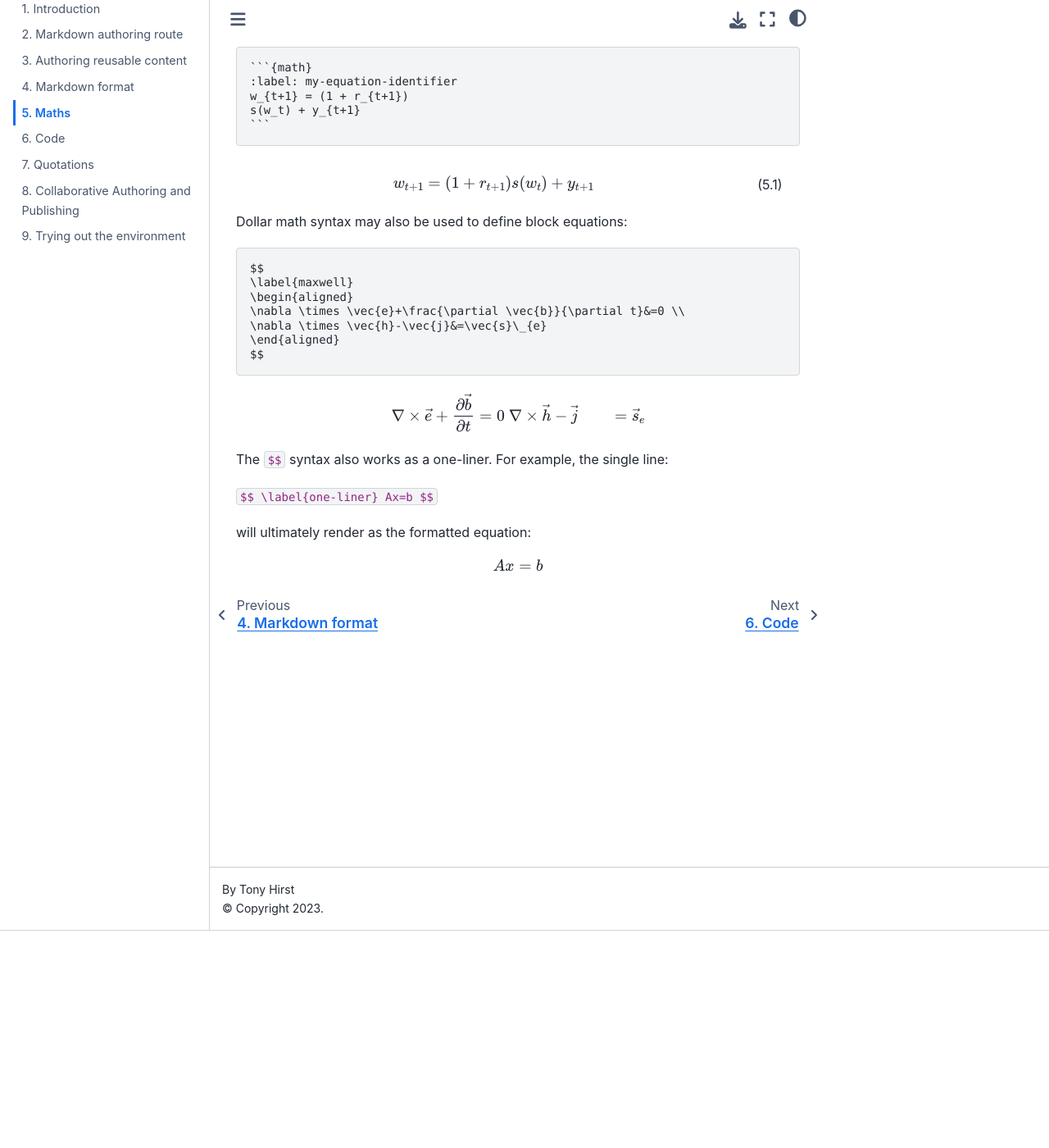
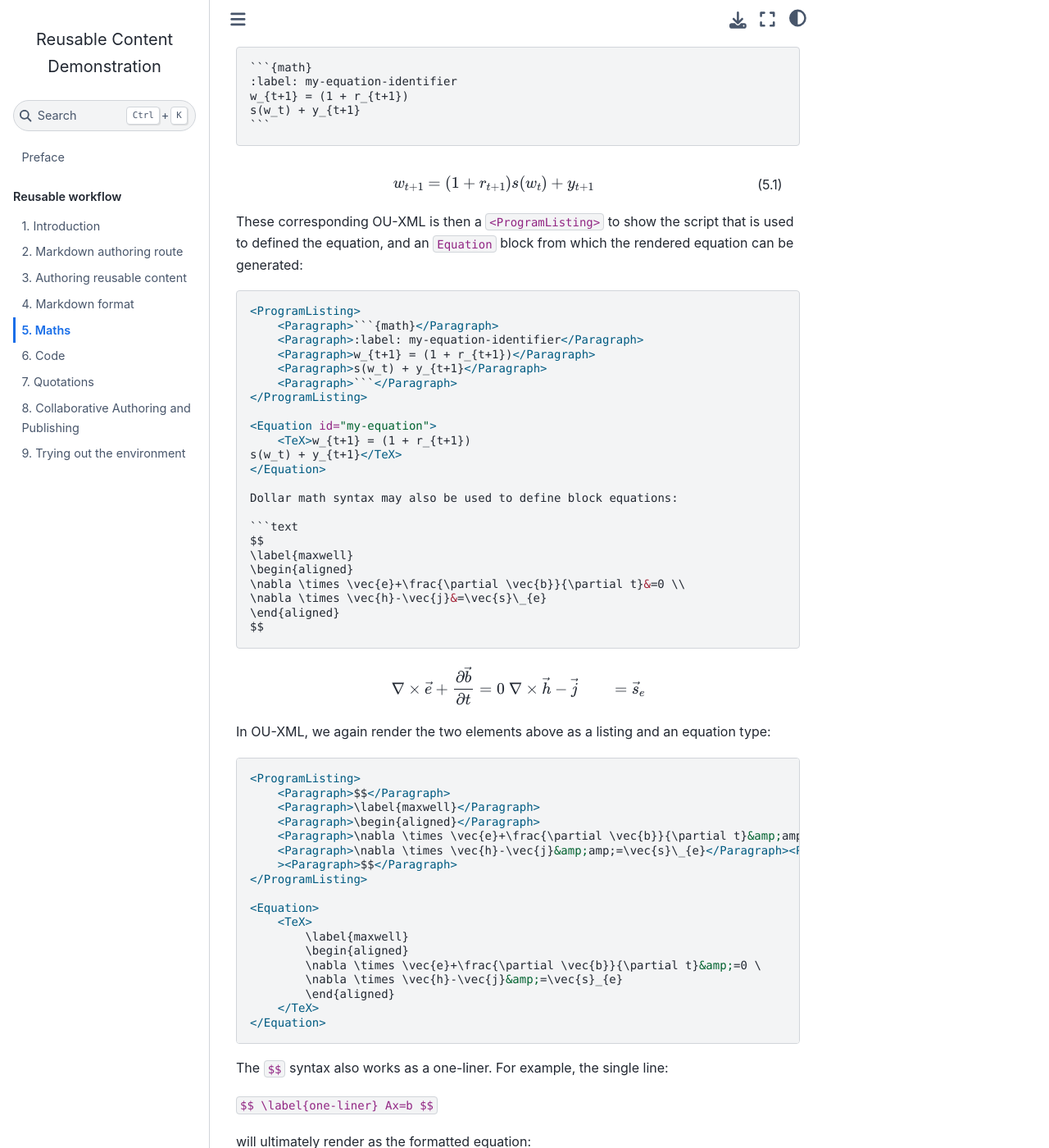
Before and after one commit to OpenComputingLab/reusable-content-example, a Jupyter Book: the page built from maths.md, in a window 1280 px wide and 1400 px high, scrolled down 265 px. Shown: the whole window at 82% size. Built offline with Jupyter Book 1.0.4 settings and Sphinx 7.4.7 and the Sphinx Book theme 1.1.4, drawn with Linux system fonts in a browser that asks for light colours.

Commit message:
Example maths ou-XML

````diff
--- a/maths.md
+++ b/maths.md
@@ -20,6 +20,23 @@
 s(w_t) + y_{t+1}
 ```
 
+
+These corresponding OU-XML is then a `<ProgramListing>` to show the script that is used to defined the equation, and an `Equation` block from which the rendered equation can be generated:
+
+```xml
+<ProgramListing>
+    <Paragraph>```{math}</Paragraph>
+    <Paragraph>:label: my-equation-identifier</Paragraph>
+    <Paragraph>w_{t+1} = (1 + r_{t+1})</Paragraph>
+    <Paragraph>s(w_t) + y_{t+1}</Paragraph>
+    <Paragraph>```</Paragraph>
+</ProgramListing>
+
+<Equation id="my-equation">
+    <TeX>w_{t+1} = (1 + r_{t+1})
+s(w_t) + y_{t+1}</TeX>
+</Equation>
+
 Dollar math syntax may also be used to define block equations:
 
 ```text
@@ -40,6 +57,29 @@
 \end{aligned}
 $$
 
+In OU-XML, we again render the two elements above as a listing and an equation type:
+
+```xml
+<ProgramListing>
+    <Paragraph>$$</Paragraph>
+    <Paragraph>\label{maxwell}</Paragraph>
+    <Paragraph>\begin{aligned}</Paragraph>
+    <Paragraph>\nabla \times \vec{e}+\frac{\partial \vec{b}}{\partial t}&amp;amp;=0 \\</Paragraph>
+    <Paragraph>\nabla \times \vec{h}-\vec{j}&amp;amp;=\vec{s}\_{e}</Paragraph><Paragraph>\end{aligned}</Paragraph
+    ><Paragraph>$$</Paragraph>
+</ProgramListing>
+
+<Equation>
+    <TeX>
+        \label{maxwell}
+        \begin{aligned}
+        \nabla \times \vec{e}+\frac{\partial \vec{b}}{\partial t}&amp;=0 \
+        \nabla \times \vec{h}-\vec{j}&amp;=\vec{s}_{e}
+        \end{aligned}
+    </TeX>
+</Equation>
+```
+
 The `$$` syntax also works as a one-liner. For example, the single line:
 
 `$$ \label{one-liner} Ax=b $$`
````
Also changed, not shown: markdown_authoring.md (+0 -1 lines).
